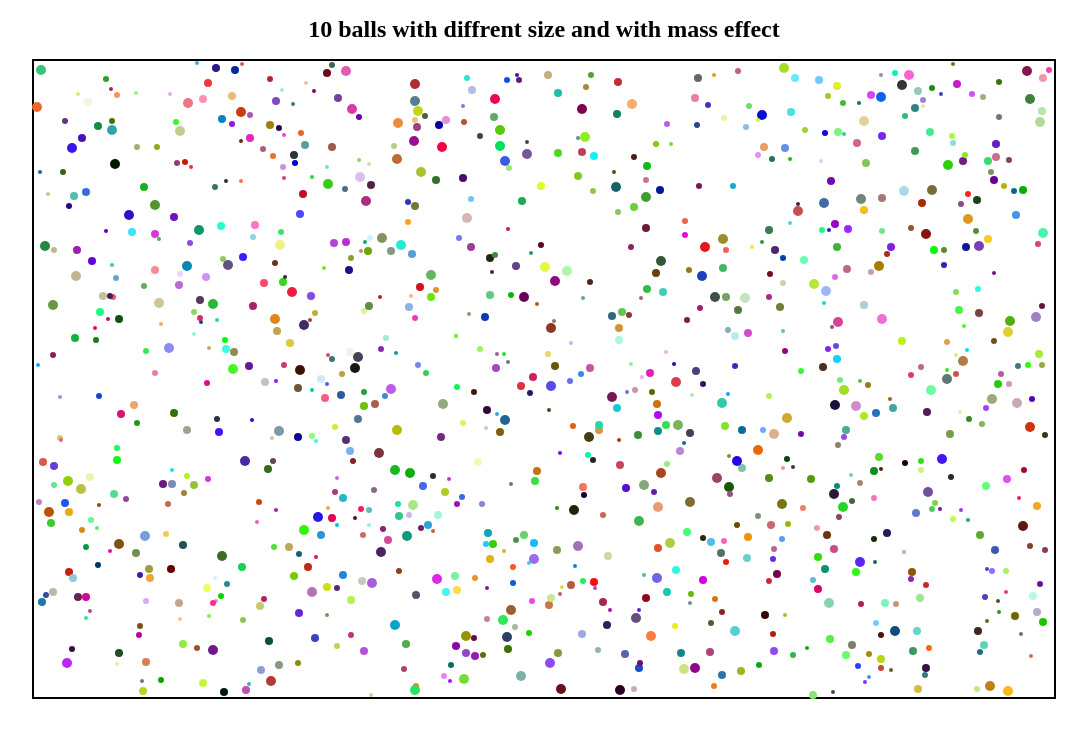
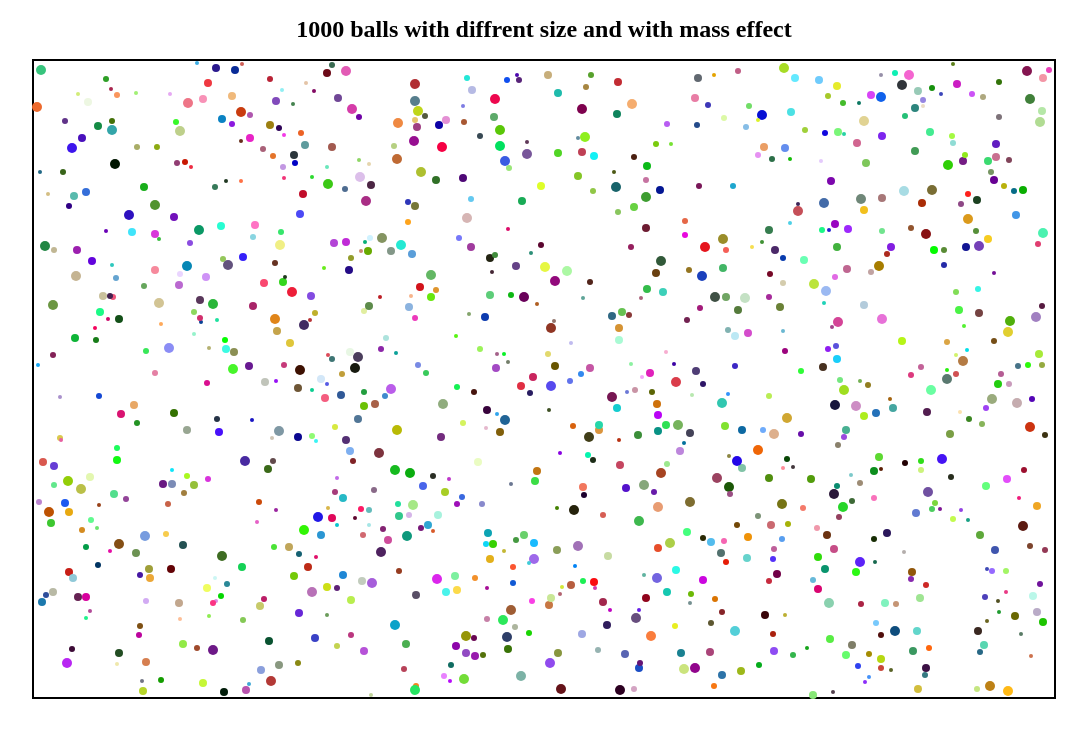
Before and after one commit to abdheshnayak/leapfrog-internship, a plain HTML site: page Assignment/Assignment3-Ext/1000bals.html in a window 1280 px wide. Shown: the whole page, without its empty margins (96-1183 px from the left). Drawn offline with Linux system fonts and the light colour scheme; animation ran at ten frames a second.

Commit message:
docs updated

```diff
--- a/Assignment/Assignment3-Ext/1000bals.html
+++ b/Assignment/Assignment3-Ext/1000bals.html
@@ -7,7 +7,7 @@
   </head>
   <body>
     <div class="container">
-      <h2>10 balls with diffrent size and with mass effect</h2>
+      <h2>1000 balls with diffrent size and with mass effect</h2>
     </div>
     <div class="container">
       <div class="ball-wrapper full-screen" id="ball-box-1"></div>
```
